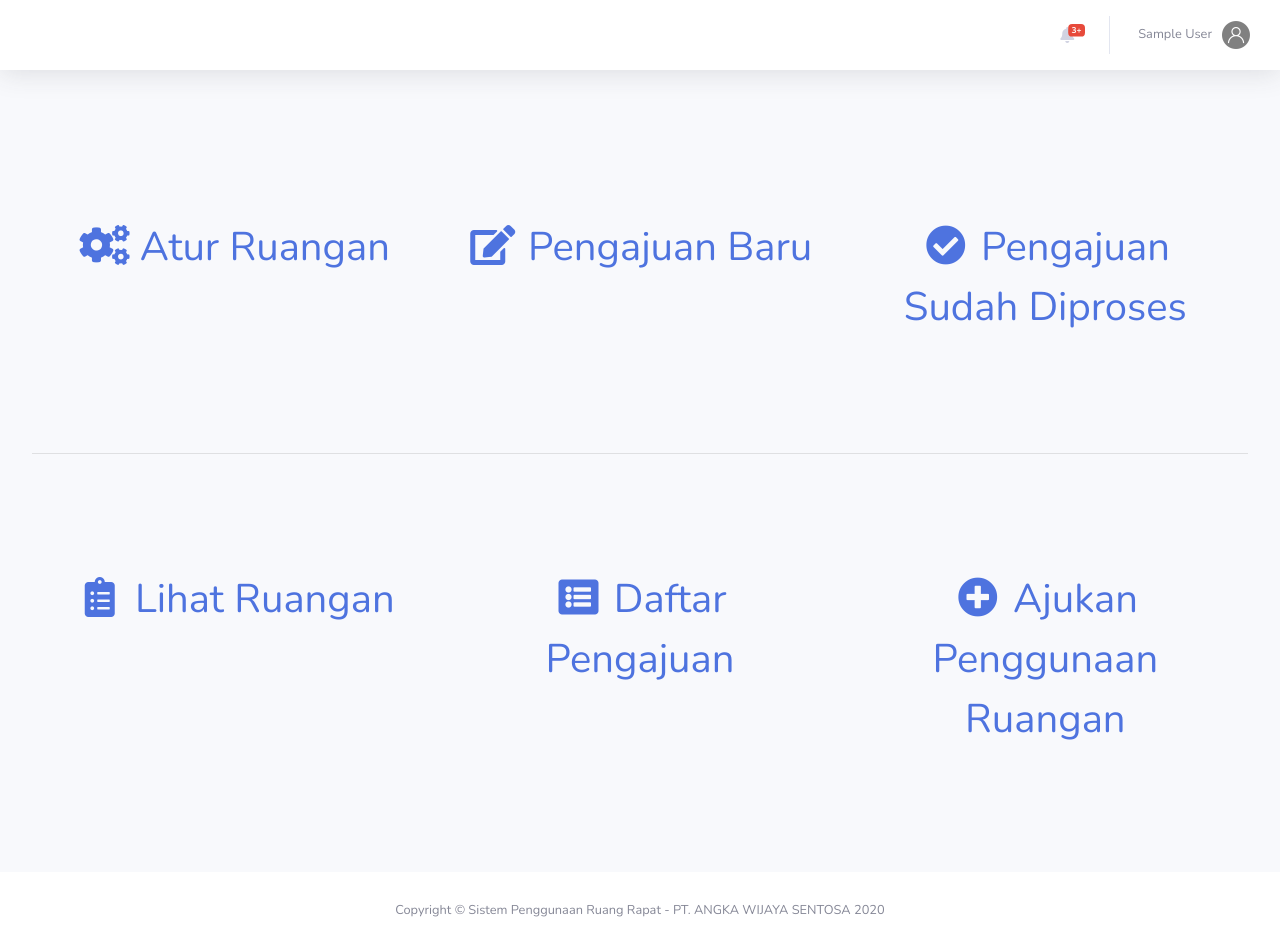
After one commit to aditbeta/sipenru, a PHP site: page /menu_utama.php in a window 1280 px wide. The commit adds this page. Run offline with PHP 8.4, Linux system fonts and the light colour scheme; the visitor is signed in with stand-in values (Sample User, id 1).

Commit message:
add menu utama

```diff
--- a/login.php
+++ b/login.php
@@ -19,7 +19,7 @@
 		$_SESSION['user_no_handphone'] = $row["no_handphone"];
 		$_SESSION['user_bagian'] = $row["bagian"];
 		$_SESSION['user_role'] = $row["role"];
-        header( "Location: daftar_ruangan.php" );
+        header( "Location: menu_utama.php" );
     } else {
         header( "Location: index.php" );
     }
--- /dev/null
+++ b/menu_utama.php
@@ -0,0 +1,101 @@
+<!DOCTYPE html>
+<html lang="en">
+
+<?php $title = "Menu Utama"; include 'head.php';?>
+
+<body id="page-top">
+
+  <!-- Page Wrapper -->
+  <div id="wrapper">
+
+    <!-- Content Wrapper -->
+    <div id="content-wrapper" class="d-flex flex-column">
+
+      <!-- Main Content -->
+      <div id="content">
+
+        <?php include 'topbar.php';?>
+
+        <!-- Begin Page Content -->
+        <div class="container-fluid">
+
+          <!-- Page Heading -->
+
+          <!-- Table data ruangan -->
+          <div class="card-body" style="font-size: 40px;">
+
+            <div class="row admin-item" style="margin-top:8%; margin-bottom:9%;">
+              <div class="col-md-4 text-center">
+                <a class="nav-link" href="atur_ruangan.php">
+                  <i class="fas fa-fw fa-cogs"></i>
+                  <span>Atur Ruangan</span></a>
+              </div>
+              <div class="col-md-4 text-center">
+                <a class="nav-link" href="pengajuan_ruangan.php">
+                  <i class="fas fa-fw fa-edit"></i>
+                  <span>Pengajuan Baru</span></a>
+              </div>
+              <div class="col-md-4 text-center">
+                <a class="nav-link" href="pengajuan_terproses.php">
+                  <i class="fas fa-fw fa-check-circle"></i>
+                  <span>Pengajuan Sudah Diproses</span></a>
+              </div>
+            </div>
+            <hr class="row admin-item">
+
+            <div class="row" style="margin-top:9%; margin-bottom:8%;">
+              <div class="col-md-4 text-center">
+                <a class="nav-link" href="daftar_ruangan.php">
+                  <i class="fas fa-fw fa-clipboard-list"></i>
+                  <span>Lihat Ruangan</span></a>
+              </div>
+              <div class="col-md-4 text-center">
+                <a class="nav-link" href="daftar_pengajuan.php">
+                  <i class="fas fa-fw fa-list-alt"></i>
+                  <span>Daftar Pengajuan</span></a>
+              </div>
+              <div class="col-md-4 text-center">
+                <a class="nav-link" href="ajukan_penggunaan.php">
+                  <i class="fas fa-fw fa-plus-circle"></i>
+                  <span>Ajukan Penggunaan Ruangan</span></a>
+              </div>
+            </div>
+
+          </div>
+
+        </div>
+        <!-- /.container-fluid -->
+
+      </div>
+      <!-- End of Main Content -->
+
+      <?php include 'footer.php';?>
+
+    </div>
+    <!-- End of Content Wrapper -->
+
+  </div>
+  <!-- End of Page Wrapper -->
+
+  <?php include 'logout_and_script.php';?>
+
+  <script>
+    function simpanRuangan(){
+      var kode_ruangan = $("#kode_ruangan").val();
+      var nama_ruangan = $("#nama_ruangan").val();
+      var deskripsi = $("#deskripsi").val();
+      $.ajax({
+         type: "POST",
+         url: 'insert.php',
+         data:{ action:'ruangan', kode_ruangan: kode_ruangan, nama_ruangan: nama_ruangan, deskripsi: deskripsi },
+         success:function(data) {
+           alert("Berhasil menambahkan ruangan");
+           window.location.href = "detail_ruangan.php?id_ruangan=" + data;
+         }
+      });
+    }
+  </script>
+
+</body>
+
+</html>
--- a/navigasi.php
+++ b/navigasi.php
@@ -14,7 +14,7 @@
 
       <!-- Nav Item - Dashboard -->
       <li class="nav-item active">
-        <a class="nav-link" href="index.php">
+        <a class="nav-link" href="menu_utama.php">
           <i class="fas fa-fw fa-tachometer-alt"></i>
           <span>Menu Utama</span></a>
       </li>
```
